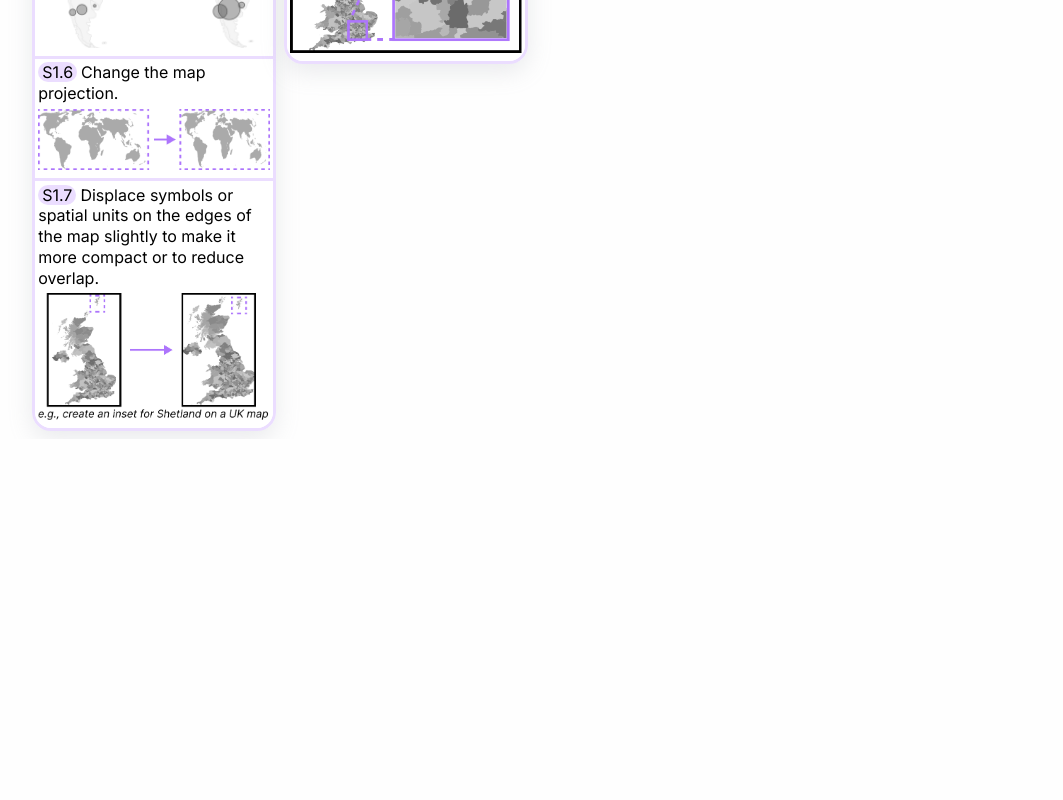
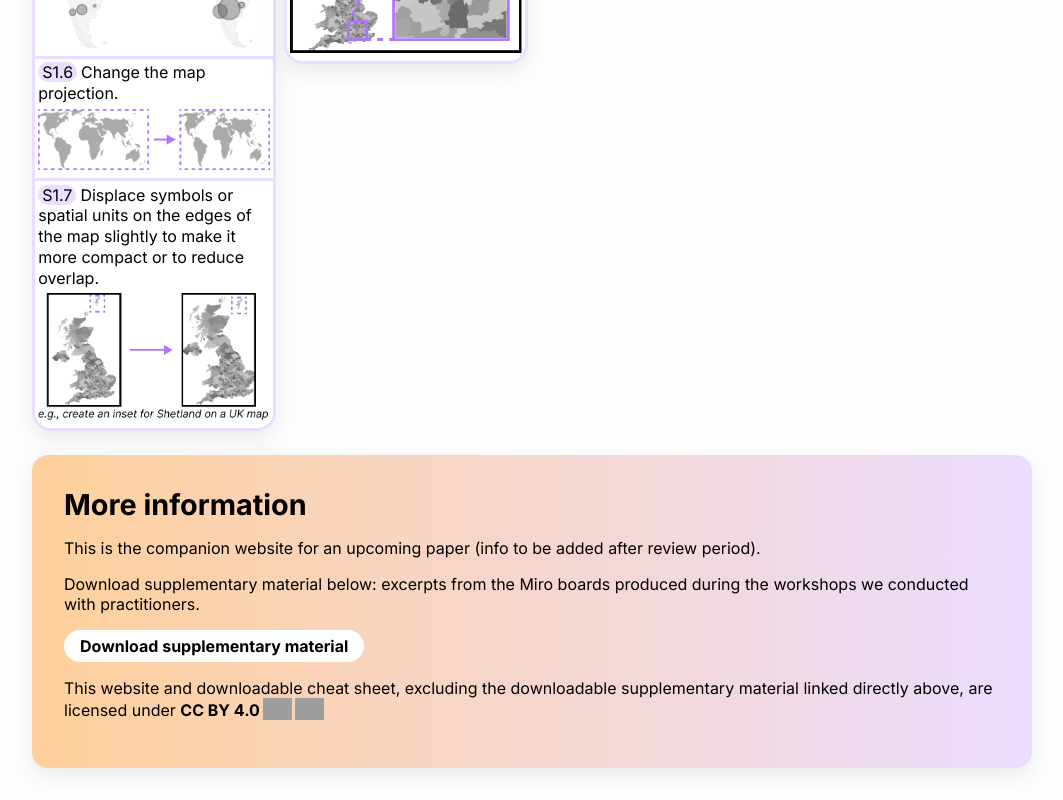
Before and after one commit to responsive-vis/map-cheat-sheet, a SvelteKit app: page / in a window 1280 px wide. Shown: the part 2495-3295 px from the top of the page, without its empty margins (108-1171 px from the left). Before the commit the page ends 2934 px from the top, so only its background shows below. Built offline with nearby package versions, Linux system fonts and the light colour scheme; grey boxes are pictures that could not be loaded.

Commit message:
update supplementary material, PDF, license

```diff
--- /dev/null
+++ b/src/lib/components/License.svelte
@@ -0,0 +1,29 @@
+<p>
+	This website and downloadable cheat sheet, excluding the downloadable supplementary material
+	linked directly above, are licensed under <a
+		href="https://creativecommons.org/licenses/by/4.0/?ref=chooser-v1"
+		target="_blank"
+		rel="license noopener noreferrer"
+		id="link-cc-by"
+		>CC BY 4.0<img
+			style="height:22px!important;margin-left:3px;vertical-align:text-bottom;"
+			src="https://mirrors.creativecommons.org/presskit/icons/cc.svg?ref=chooser-v1"
+			alt=""
+		/><img
+			style="height:22px!important;margin-left:3px;vertical-align:text-bottom;"
+			src="https://mirrors.creativecommons.org/presskit/icons/by.svg?ref=chooser-v1"
+			alt=""
+		/></a
+	>
+</p>
+
+<style>
+	a {
+		text-decoration: none;
+		font-weight: bold;
+		color: black;
+	}
+	a:hover {
+		text-decoration: underline;
+	}
+</style>
--- a/src/routes/+page.svelte
+++ b/src/routes/+page.svelte
@@ -1,5 +1,6 @@
 <script>
 	import ItemsBox from '$lib/components/ItemsBox.svelte';
+	import License from '$lib/components/License.svelte';
 
 	/** @type {number} */
 	let windowWidth;
@@ -280,6 +281,20 @@
 			{/each}
 		{/if}
 	</div>
+
+	<footer>
+		<h2>More information</h2>
+		<p>
+			This is the companion website for an upcoming paper (info to be added after review period).
+		</p>
+
+		<p>
+			Download supplementary material below: excerpts from the Miro boards produced during the
+			workshops we conducted with practitioners.
+		</p>
+		<a href="supplementary-miro-excerpts.pdf" target="_blank">Download supplementary material</a>
+		<License />
+	</footer>
 </div>
 
 <style>
@@ -307,17 +322,29 @@
 		max-width: 1000px;
 	}
 
-	header {
+	header,
+	footer {
 		padding: 2rem;
 		box-shadow: rgba(149, 157, 165, 0.2) 0px 8px 24px;
-		margin: 2rem auto 0 auto;
 		position: relative;
 		box-sizing: border-box;
 		background: #fff;
 		background: linear-gradient(to right, var(--challenge-light), var(--solution-light));
 		border-radius: 1rem;
 	}
-	header a {
+	header {
+		margin: 2rem auto 0 auto;
+	}
+	footer {
+		margin: 1rem auto 2rem auto;
+	}
+	footer h2 {
+		font-size: 1.8rem;
+		margin: 0 0 0.5rem 0;
+	}
+
+	header a,
+	footer a {
 		display: block;
 		font-weight: bold;
 		text-decoration: none;
@@ -329,7 +356,8 @@
 		padding: 0 1rem;
 		width: fit-content;
 	}
-	header a:hover {
+	header a:hover,
+	footer a:hover {
 		box-shadow:
 			rgba(0, 0, 0, 0.1) 0px 10px 15px -3px inset,
 			rgba(0, 0, 0, 0.1) 0px 4px 6px -4px;
```
Also changed, not shown: 2 other files (tests, documents, lock files or other folders).
